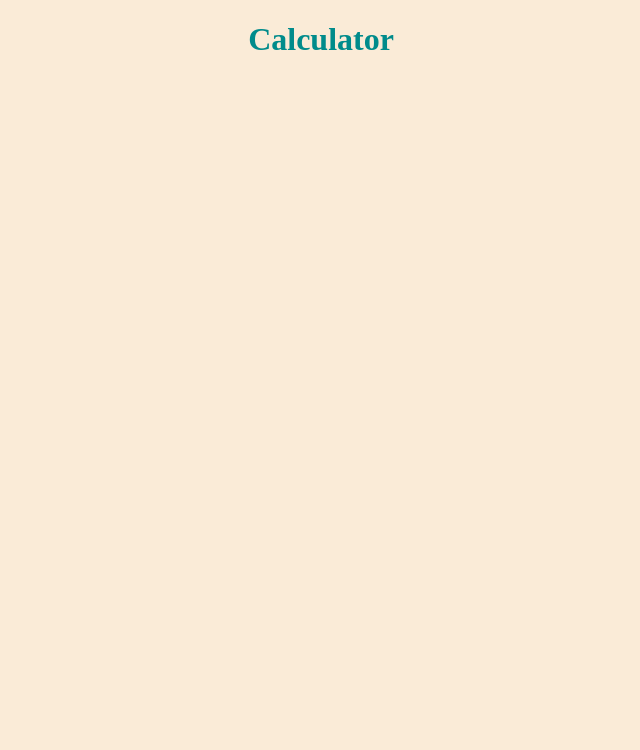
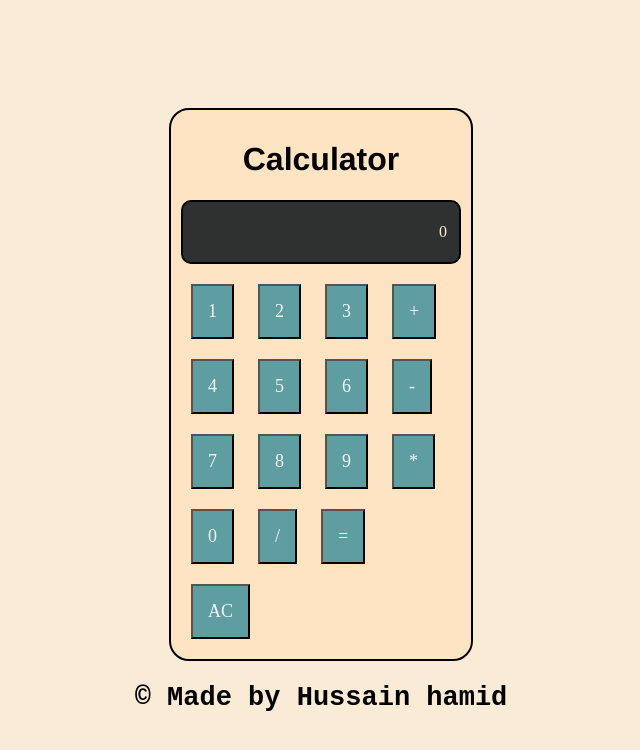
Before and after one commit to hussainhamid/calculator, a plain HTML site: page index.html in a window 1280 px wide. Shown: the whole page, without its empty margins (319-959 px from the left). Drawn offline with Linux system fonts and the light colour scheme.

Commit message:
updated numbers to display

```diff
--- a/app.js
+++ b/app.js
@@ -1 +1,51 @@
-console.log("calculator");
+let display = document.querySelector("#display");
+let displayText = document.querySelector("#display-text");
+let numbers = document.querySelector("#numbers");
+//let operators = documnet.querySelector(".operator");
+let currentNum = "";
+let firstNum = "";
+let secondnum = "";
+let operator = "";
+
+function operate(a, operator, b) {
+    if (operator == "+") {
+        return add(a, b);
+    } else if (operator == "-") {
+        return subtract(a, b);
+    } else if (operator == "*") {
+        return multiply(a, b);
+    } else if (operator == "/") {
+        return divide(a, b);
+    }
+}
+
+//console.log(operate(2, "/", 2));
+
+
+function add(a, b) {
+    return a + b;
+};
+
+function subtract(a, b) {
+    return a - b;
+};
+
+function multiply(a, b) {
+    return a * b;
+};
+
+function divide(a, b) {
+    return a / b;
+};
+
+
+function populateDisplay(numbers) {
+    if (currentNum.length < 11) {
+        currentNum += numbers;
+    display.textContent = currentNum;
+    }
+};
+
+function clear(zero) {
+    display.textContent = zero;
+};
--- a/index.html
+++ b/index.html
@@ -7,8 +7,42 @@
     <link rel="stylesheet" href="styles.css">
 </head>
 <body>
+    <div id="main">
     <h1>Calculator</h1>
+    <div id="display">
+    <p id="display-text" >0</p>
+    </div>
 
+    <div id="numbers">
+
+    <button id="one" class="button" onclick="populateDisplay('1')">1</button>
+    <button id="two" class="button" onclick="populateDisplay('2')">2</button>
+    <button id="three" class="button" onclick="populateDisplay('3')">3</button>
+
+    <button id="plus" class="button" class="operator" onclick="populateDisplay('+')">+</button>
+
+    <button id="four" class="button" onclick="populateDisplay('4')">4</button>
+    <button id="five" class="button" onclick="populateDisplay('5')">5</button>
+    <button id="six" class="button"  onclick="populateDisplay('6')">6</button>
+
+    <button id="minus" class="button" class="operator" onclick="populateDisplay('-')">-</button>
+
+    <button id="seven" class="button" onclick="populateDisplay('7')">7</button>
+    <button id="eight" class="button" onclick="populateDisplay('8')">8</button>
+    <button id="nine" class="button" onclick="populateDisplay('9')">9</button>
+
+    <button id="multiply" class="button" class="operator" onclick="populateDisplay('*')">*</button>
+
+    <button id="zero" class="button" onclick="populateDisplay('0')">0</button>
+
+    <button id="divide" class="button" class="operator" onclick="populateDisplay('/')">/</button>
+    <button id="equal" class="button">=</button>
+    </div>
+    <button id="clear" class="button">AC</button>
+
+    </div>
+
+    <div id="credit"> <h2>&#169; Made by Hussain hamid</h2></div>
 
     <script src="app.js"></script>
 </body>
--- a/styles.css
+++ b/styles.css
@@ -1,8 +1,60 @@
+
 body {
     background-color: antiquewhite;
+    align-items: center;
+    padding-right:50px;
+    padding-left: 50px;
+    padding-top: 100PX;
+}
+
+#main {
+    background-color:bisque;
+    border: 2px solid black;
+    padding: 10px;
+    border-radius: 20px;
+    margin: auto;
+    width: 280PX;
+    align-items: center;
+
 }
 
 h1 {
     text-align: center;
-    color:darkcyan
+    color:black;
+    font-family: 'Franklin Gothic Medium', 'Arial Narrow', Arial, sans-serif
 }
+
+#display {
+    padding: 5px;
+    margin-bottom: 10px;;
+    border: 2px solid black;
+    border-radius: 10px;
+    background-color: rgb(47, 49, 49);
+    color:antiquewhite;
+    text-align: end ;
+    display: block;
+}
+
+#display-text {
+    text-align: end;
+    padding-right: 5px;
+
+    letter-spacing: 2px;
+}
+
+.button {
+    padding: 15px;
+    margin: 10px;
+    background-color:cadetblue;
+    color:aliceblue;
+    font-size: large;
+    font-family: 'Times New Roman', Times, serif;
+    justify-content:space-evenly ;
+}
+
+#credit {
+    text-align: center;
+    font-family: 'Courier New', Courier, monospace;
+    font-weight: 1000px;
+    font-size: large;
+}
```
